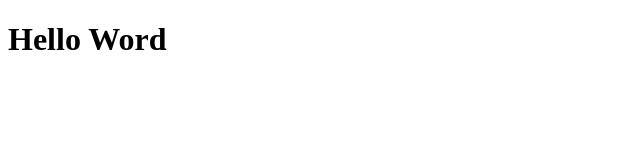
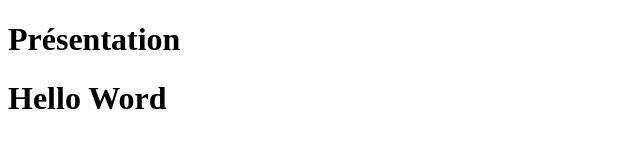
Before and after one commit to CorentinVyn/cours-git, a plain HTML site: page index.html in a window 1280 px wide. Shown: the whole page, without its empty margins (0-640 px from the left). Drawn offline with Linux system fonts and the light colour scheme.

Commit message:
Ajout présentation

```diff
--- a/index.html
+++ b/index.html
@@ -5,6 +5,9 @@
     <meta name="viewport" content="width=device-width, initial-scale=1.0">
     <title>Document</title>
 </head>
+<main>
+    <h1>Présentation</h1>
+</main>
 <body>
     <h1>Hello Word</h1>
     <div class="test"></div>
```
